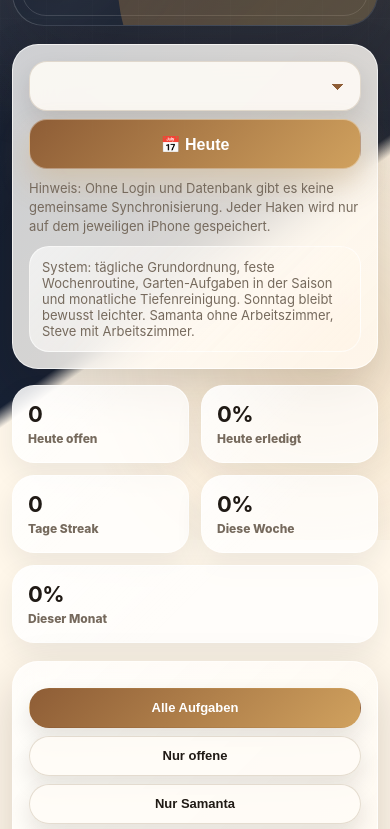
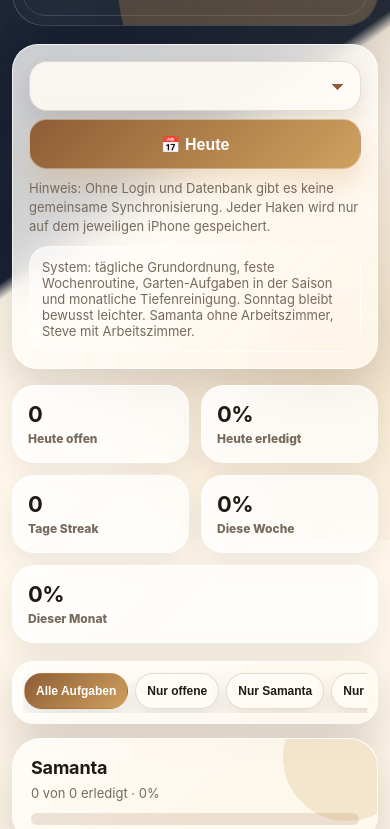
Before and after one commit to vinwiesel1988-sys/Steve, a plain HTML site: page index.html in a window 390 px wide. Shown: the part 304-1133 px from the top of the page. Drawn offline with Linux system fonts and the light colour scheme.

Commit message:
Add files via upload

```diff
--- a/index.html
+++ b/index.html
@@ -4,7 +4,7 @@
 <meta charset="utf-8">
 <meta name="viewport" content="width=device-width, initial-scale=1, viewport-fit=cover">
 <meta name="theme-color" content="#f6f8fb">
-<title>Haushaltsplan 2026 Premium V21.2 – Samanta & Steve</title>
+<title>Haushaltsplan 2026 Premium V21.4 – Samanta & Steve</title>
 <style>
 :root{
   --bg:#15120f;
@@ -305,11 +305,51 @@ body.eveningMode:before{background:linear-gradient(120deg,rgba(255,255,255,.08),
 @keyframes monthFade{from{opacity:.35;transform:translateY(6px)}to{opacity:1;transform:translateY(0)}}
 @media(max-width:720px){.todayWidget{grid-template-columns:1fr 1fr}.todayWidget .widgetCard:last-child{grid-column:1 / -1}#topFab{right:14px;bottom:14px}}
 
+
+/* V21.4 iPhone Kompakt-Fix: Premium-Leiste nimmt oben weniger Platz weg */
+.premiumPanel{
+  position:relative;
+}
+@media(max-width:720px){
+  .premiumPanel{
+    position:relative !important;
+    top:auto !important;
+    z-index:auto !important;
+    padding:10px;
+    border-radius:22px;
+    margin-bottom:12px;
+  }
+  .premiumPanel .filterBar{
+    display:flex;
+    flex-wrap:nowrap;
+    overflow-x:auto;
+    gap:7px;
+    margin:0;
+    padding:1px 1px 4px;
+    -webkit-overflow-scrolling:touch;
+    scrollbar-width:none;
+  }
+  .premiumPanel .filterBar::-webkit-scrollbar{
+    display:none;
+  }
+  .premiumPanel .filterBtn{
+    width:auto;
+    min-width:max-content;
+    min-height:36px;
+    padding:8px 11px;
+    font-size:12px;
+  }
+  .premiumPanel .weekBox,
+  .premiumPanel .awardBox{
+    display:none;
+  }
+}
+
 </style>
 </head>
 <body>
 <div class="wrap">
-<section class="hero"><div class="heroIcons">🏠 🧺 🧹 📅 ✨</div><div class="eyebrow">Premium V21.2 · iPhone Scroll-Fix · offline nutzbar</div><h1><span id="dynamicGreeting">Haushaltsplan 2026</span><br>Samanta & Steve</h1><p>Ein moderner Jahresplan mit Premium-Komfort, sanften Animationen, Quick Actions und euren Garten-Aufgaben.</p></section>
+<section class="hero"><div class="heroIcons">🏠 🧺 🧹 📅 ✨</div><div class="eyebrow">Premium V21.4 · iPhone Kompakt-Fix · offline nutzbar</div><h1><span id="dynamicGreeting">Haushaltsplan 2026</span><br>Samanta & Steve</h1><p>Ein moderner Jahresplan mit Premium-Komfort, sanften Animationen, Quick Actions und euren Garten-Aufgaben.</p></section>
 <section class="panel" aria-label="Steuerung"><div class="row"><select id="month" aria-label="Monat wählen"></select><button class="primary" id="todayBtn">📅 Heute</button></div><input id="importFile" type="file" accept="application/json"><div class="hint">Hinweis: Ohne Login und Datenbank gibt es keine gemeinsame Synchronisierung. Jeder Haken wird nur auf dem jeweiligen iPhone gespeichert.</div><div class="summaryBox">System: tägliche Grundordnung, feste Wochenroutine, Garten-Aufgaben in der Saison und monatliche Tiefenreinigung. Sonntag bleibt bewusst leichter. Samanta ohne Arbeitszimmer, Steve mit Arbeitszimmer.</div></section>
 <section class="todayWidget" aria-label="Heute Übersicht">
   <div class="widgetCard"><strong id="todayOpen">0</strong><span>Heute offen</span></div>
@@ -318,7 +358,7 @@ body.eveningMode:before{background:linear-gradient(120deg,rgba(255,255,255,.08),
   <div class="widgetCard"><strong id="weekDone">0%</strong><span>Diese Woche</span></div>
   <div class="widgetCard"><strong id="monthDone">0%</strong><span>Dieser Monat</span></div>
 </section>
-<section class="panel" aria-label="Premium Funktionen">
+<section class="panel premiumPanel" aria-label="Premium Funktionen">
   <div class="filterBar">
     <button class="filterBtn active" data-filter="all">Alle Aufgaben</button>
     <button class="filterBtn" data-filter="open">Nur offene</button>
@@ -599,7 +639,7 @@ if(typeof render === "function"){
     const g=document.getElementById("dynamicGreeting");
     if(!g) return;
     const h=new Date().getHours();
-    const text=h<11?"Guten Morgen":h<17?"Guten Tag":h<22?"Guten Abend":"Gute Nacht";
+    const text=h<11?"Guten Morgen":h<17?"Hallo":h<22?"Guten Abend":"Gute Nacht";
     g.textContent=text;
     document.body.classList.toggle("eveningMode", h>=19 || h<6);
   }
```
